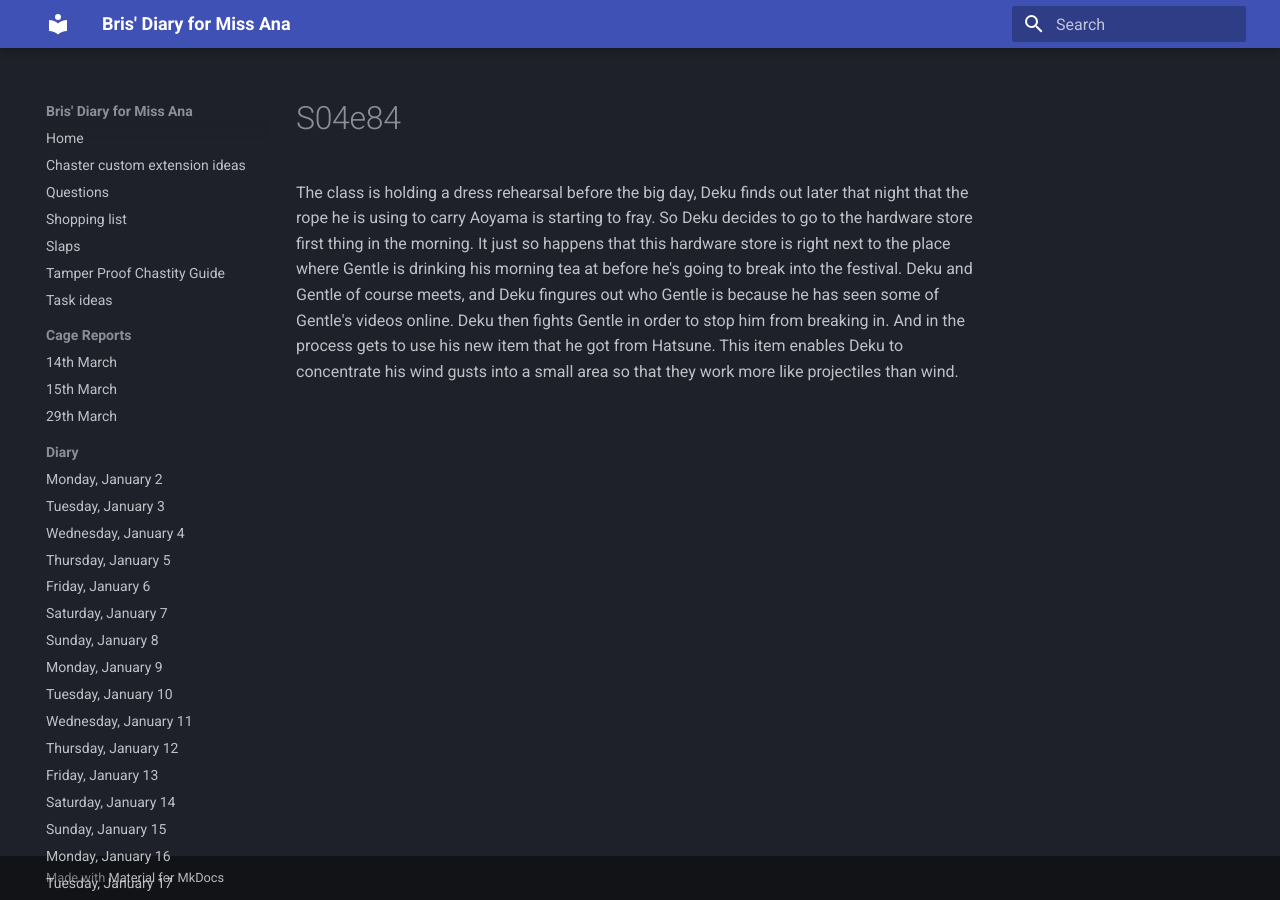
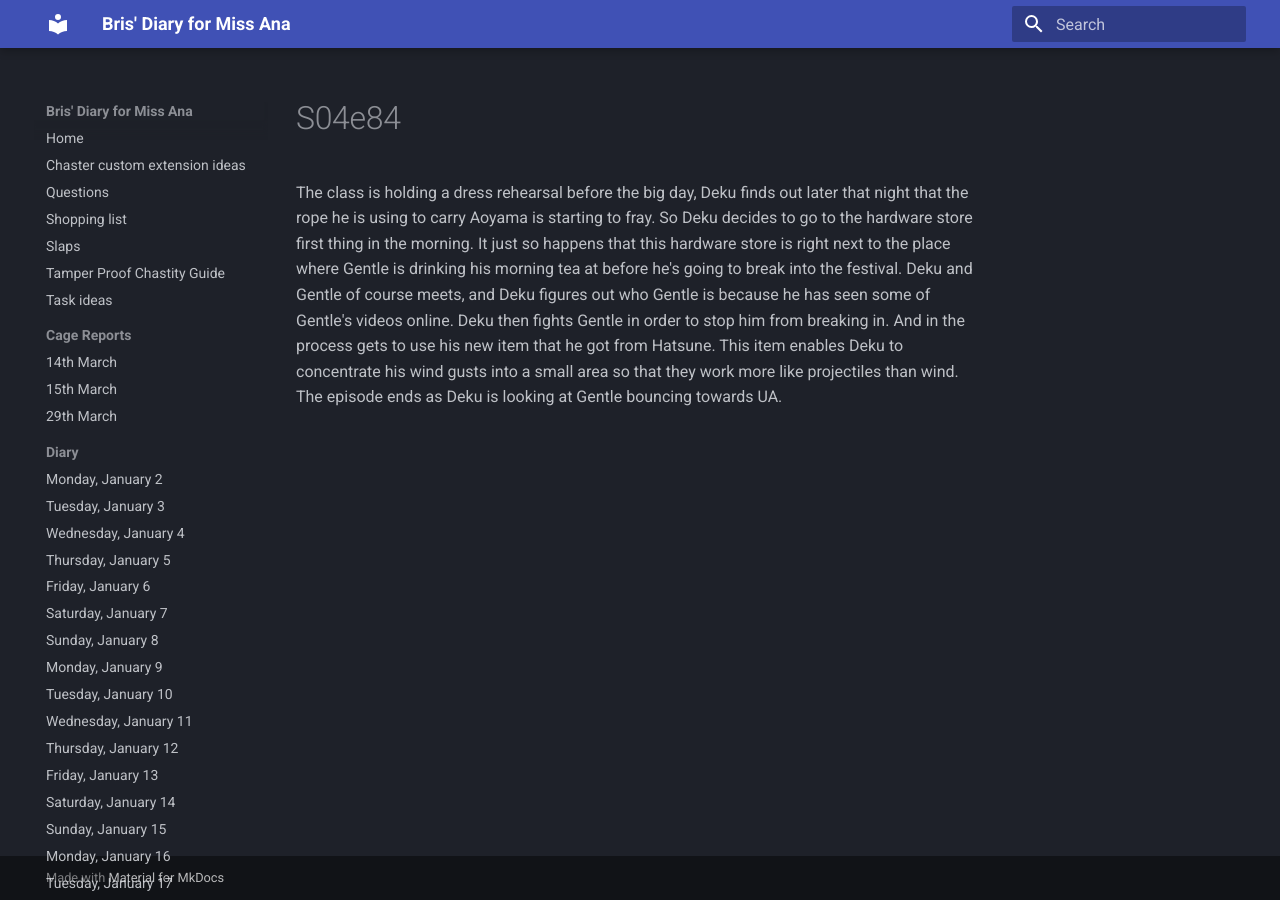
Before and after one commit to bris00/DFMA, an MkDocs documentation site: the page built from diary/Series/My Hero Academia/s04e84.md, in a window 1280 px wide. Built offline with MkDocs 1.6.1 and Material for MkDocs 9.7.7, drawn with Linux system fonts in a browser that asks for light colours.

Commit message:
vault backup: 2023-04-03 16:07:07
Affected files:
diary/Series/My Hero Academia/s04e84.md

```diff
--- a/diary/Series/My Hero Academia/s04e84.md
+++ b/diary/Series/My Hero Academia/s04e84.md
@@ -1 +1 @@
-The class is holding a dress rehearsal before the big day, Deku finds out later that night that the rope he is using to carry Aoyama is starting to fray. So Deku decides to go to the hardware store first thing in the morning. It just so happens that this hardware store is right next to the place where Gentle is drinking his morning tea at before he's going to break into the festival. Deku and Gentle of course meets, and Deku fingures out who Gentle is because he has seen some of Gentle's videos online. Deku then fights Gentle in order to stop him from breaking in. And in the process gets to use his new item that he got from Hatsune. This item enables Deku to concentrate his wind gusts into a small area so that they work more like projectiles than wind.
+The class is holding a dress rehearsal before the big day, Deku finds out later that night that the rope he is using to carry Aoyama is starting to fray. So Deku decides to go to the hardware store first thing in the morning. It just so happens that this hardware store is right next to the place where Gentle is drinking his morning tea at before he's going to break into the festival. Deku and Gentle of course meets, and Deku figures out who Gentle is because he has seen some of Gentle's videos online. Deku then fights Gentle in order to stop him from breaking in. And in the process gets to use his new item that he got from Hatsune. This item enables Deku to concentrate his wind gusts into a small area so that they work more like projectiles than wind. The episode ends as Deku is looking at Gentle bouncing towards UA.
```
